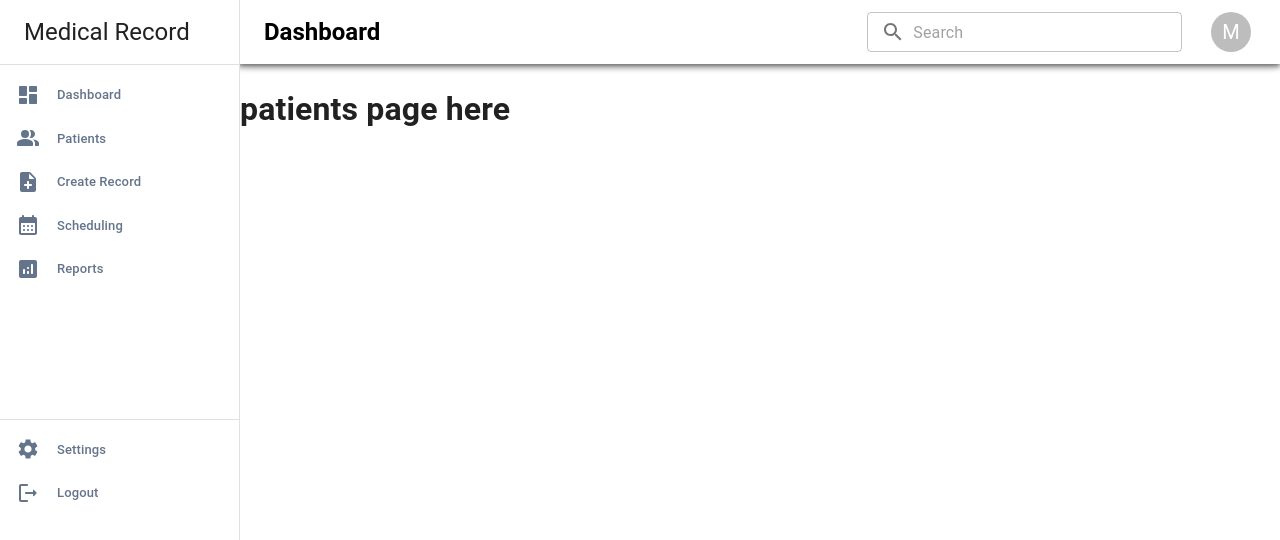
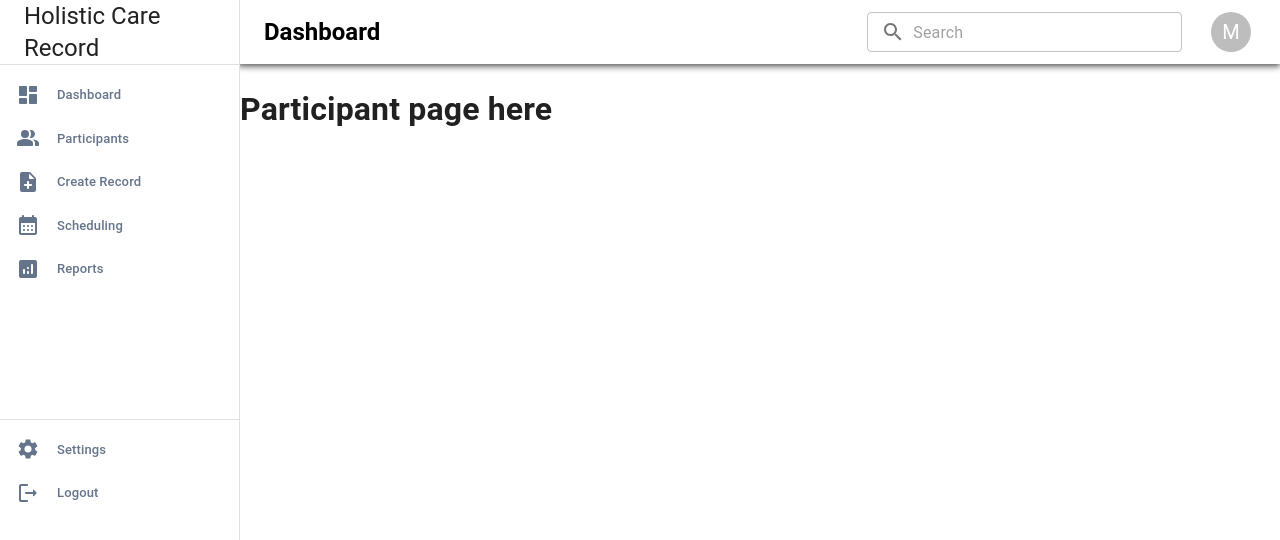
Before and after one commit to absolemlee/medical-record, a Next.js app: page /doctor/patients in a window 1280 px wide. Shown: the top 540 px of the page. Built offline with nearby package versions, Linux system fonts and the light colour scheme.

Commit message:
from codespace

```diff
--- a/app/components/NavBar.tsx
+++ b/app/components/NavBar.tsx
@@ -32,7 +32,7 @@ const NavBar = () => {
             <Box sx={{ flexGrow: 1, display: 'flex' }}>
               <Link href="/" style={style.tab}>
                 <Typography variant="h5" component="div" sx={{ flexGrow: 0, color: '#2c387e' }}>
-                  Medical Record
+                  Spiritual Care Record
                 </Typography>
               </Link>
               <Box sx={{ flexGrow: 1, display: 'flex', ml: 10 }}>
--- a/app/components/SideBar.tsx
+++ b/app/components/SideBar.tsx
@@ -50,7 +50,7 @@ const SideBar = ({ items, belowItems }: { items: any, belowItems: any }) => {
       >
         <Toolbar>
           <Typography variant="h5">
-            Medical Record
+            Holistic Care Record
           </Typography>
         </Toolbar>
         <Divider />
--- a/app/components/SignupToggle.tsx
+++ b/app/components/SignupToggle.tsx
@@ -50,7 +50,7 @@ const SignupToggle = () => {
           component={Link}
           href='/create-account/doctor'
         >
-          Doctor
+          Provider
         </MenuItem>
       </Menu>
     </>
--- a/app/doctor/layout.tsx
+++ b/app/doctor/layout.tsx
@@ -31,7 +31,7 @@ const items = [
     url: '/doctor'
   },
   {
-    name: 'Patients',
+    name: 'Participants',
     icon: <PeopleAltRoundedIcon />,
     url: '/doctor/patients'
   },
--- a/app/doctor/patients/page.tsx
+++ b/app/doctor/patients/page.tsx
@@ -3,7 +3,7 @@ import React from 'react'
 const Patients = () => {
   return (
     <div>
-      <h1>patients page here</h1>
+      <h1>Participant page here</h1>
     </div>
   )
 }
```
